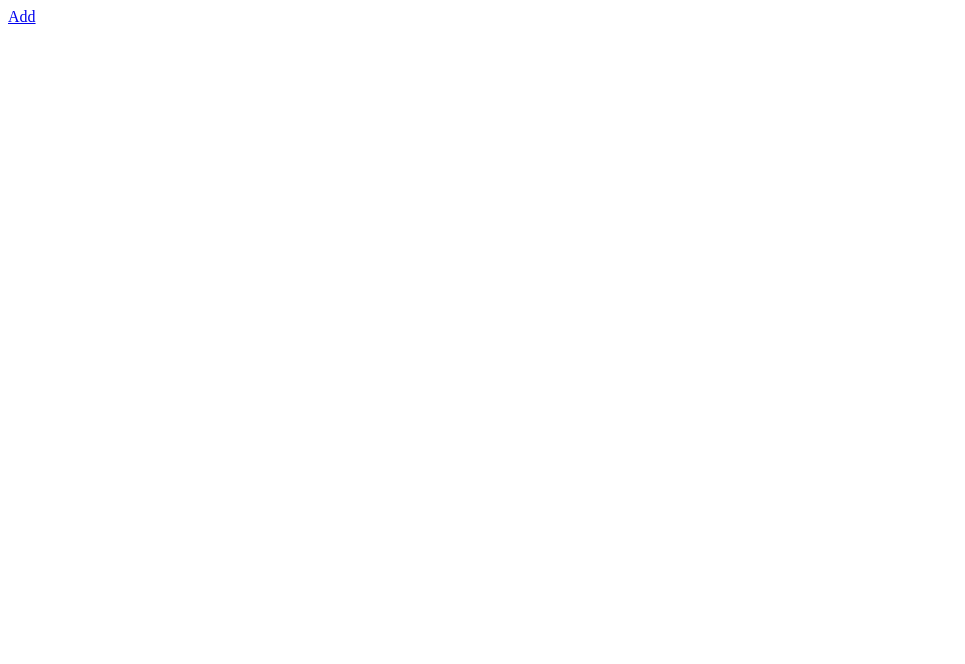
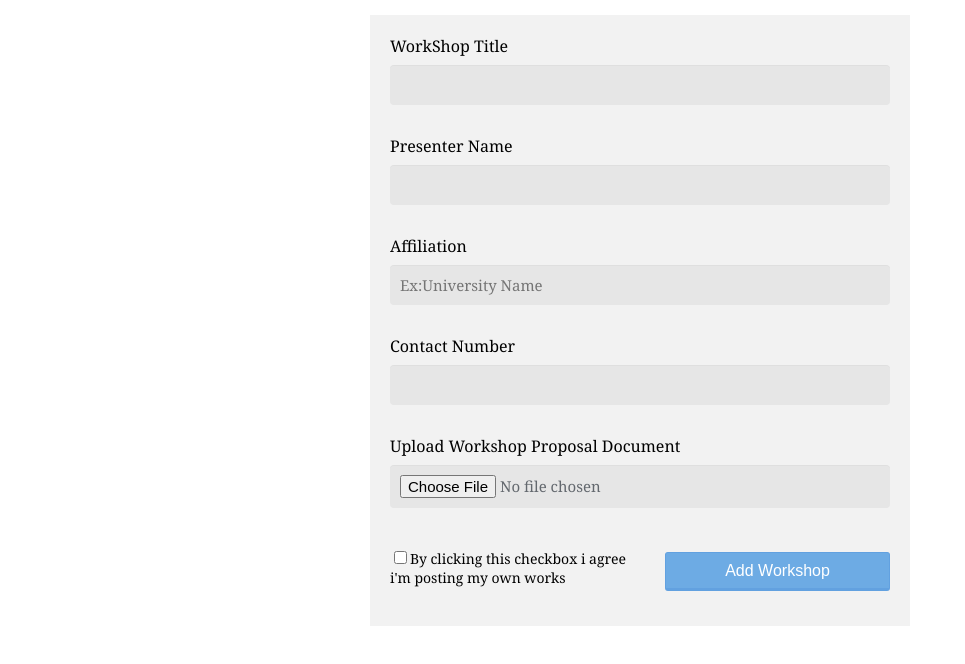
Before and after one commit to AkeelMNM/ConferenceMS-Frontend-Development, a React (Vite) app: page / in a window 1280 px wide. Shown: the top 664 px of the page, without its empty margins (0-965 px from the left). Built offline with nearby package versions, Linux system fonts and the light colour scheme.

Commit message:
AddResearchPaper.jsx and AddWorkShop.jsx added

```diff
--- a/App.jsx
+++ b/App.jsx
@@ -2,6 +2,7 @@ import React from "react";
 import {BrowserRouter as Router, Switch, Route} from "react-router-dom";
 import Home from "./components/Home";
 import AddResearchPaper from "./components/conference/AddResearchPaper";
+import AddWorkShop from "./components/conference/AddWorkShop";
 
 
 class App extends React.Component{
@@ -13,7 +14,7 @@ class App extends React.Component{
         return <Router>
             <Switch>
                 <Route exact path="/">
-                    <Home/>
+                    <AddWorkShop/>
                 </Route>
             </Switch>
         </Router>
--- a/components/conference/AddResearchPaper.jsx
+++ b/components/conference/AddResearchPaper.jsx
@@ -1,5 +1,6 @@
 import React from "react";
 import {Link} from "react-router-dom";
+import '../../styles/conference/Res&Work.css'
 
 class AddResearchPaper extends React.Component{
     constructor(props) {
@@ -19,7 +20,7 @@ class AddResearchPaper extends React.Component{
     }
     render() {
         return <div>
-            <Link to={"/"}>Home</Link>
+            <div className={'form-style-resWork'}>
                 <form>
                     <div>
                         <label htmlFor={'authorName'}>Author Name</label>
@@ -28,25 +29,30 @@ class AddResearchPaper extends React.Component{
                     </div>
                     <div>
                         <label htmlFor={'paperTitle'}>Paper Title</label>
-                    <input type={'text'} name={'paperTitle'} id={'paperTitle'} value={this.state.authorName}
+                        <input type={'text'} name={'paperTitle'} id={'paperTitle'} value={this.state.paperTitle}
                                onChange={event => this.onChange(event)} />
                     </div>
                     <div>
                         <label htmlFor={'email'}>Author Email</label>
-                    <input type={'text'} name={'email'} id={'email'} value={this.state.authorName}
+                        <input type={'text'} name={'email'} id={'email'} value={this.state.email}
                                onChange={event => this.onChange(event)} />
                     </div>
                     <div>
                         <label htmlFor={'date'}>Submitting Date</label>
-                    <input type={'date'} name={'date'} id={'date'} value={this.state.authorName}
+                        <input type={'date'} name={'date'} id={'date'} value={this.state.date}
                                onChange={event => this.onChange(event)} />
                     </div>
                     <div>
                         <label htmlFor={'file'}>Upload Research Paper</label>
-                    <input type={'file'} name={'file'} id={'file'} value={this.state.authorName}
+                        <input type={'file'} name={'file'} id={'file'} value={this.state.file}
                                onChange={event => this.onChange(event)} />
                     </div>
+                    <div>
+                        <div id={'checkB'}><input type={'checkbox'}/><span>By clicking this checkbox i agree i'm posting my own research works</span></div>
+                        <input type={'button'} value={'Add Research Paper'} />
+                    </div>
                 </form>
+            </div>
         </div>
     };
 }
--- /dev/null
+++ b/components/conference/AddWorkShop.jsx
@@ -0,0 +1,61 @@
+import React from "react";
+import {Link} from "react-router-dom";
+import '../../styles/conference/Res&Work.css'
+
+class AddWorkShop extends React.Component{
+    constructor(props) {
+        super(props);
+        this.state ={
+            presenterName:'',
+            workshopTitle:'',
+            email:'',
+            affiliation:'',
+            contactNo:'',
+            file:''
+        }
+    }
+
+    onChange(event){
+        const { name, value } = event.target;
+        this.setState({ [name] : value });
+    }
+    render() {
+        return <div>
+            <div className={'form-style-resWork'}>
+                <form>
+                    <div>
+                        <label htmlFor={'workshopTitle'}>WorkShop Title</label>
+                        <input type={'text'} name={'workshopTitle'} id={'workshopTitle'} value={this.state.workshopTitle}
+                               onChange={event => this.onChange(event)} />
+                    </div>
+                    <div>
+                        <label htmlFor={'presenterName'}>Presenter Name</label>
+                        <input type={'text'} name={'presenterName'} id={'presenterName'} value={this.state.presenterName}
+                               onChange={event => this.onChange(event)} />
+                    </div>
+                    <div>
+                        <label htmlFor={'affiliation'}>Affiliation</label>
+                        <input type={'text'} name={'affiliation'} id={'affiliation'} placeholder={'Ex:University Name'} value={this.state.email}
+                               onChange={event => this.onChange(event)} />
+                    </div>
+                    <div>
+                        <label htmlFor={'contactNo'}>Contact Number</label>
+                        <input type={'text'} name={'contactNo'} id={'contactNo'} value={this.state.contactNo}
+                               onChange={event => this.onChange(event)} />
+                    </div>
+                    <div>
+                        <label htmlFor={'file'}>Upload Workshop Proposal Document</label>
+                        <input type={'file'} name={'file'} id={'file'} value={this.state.file}
+                               onChange={event => this.onChange(event)} />
+                    </div>
+                    <div>
+                        <div id={'checkB'}><input type={'checkbox'}/><span>By clicking this checkbox i agree i'm posting my own works</span></div>
+                        <input type={'button'} value={'Add Workshop'} />
+                    </div>
+                </form>
+            </div>
+        </div>
+    };
+}
+
+export default AddWorkShop;
--- /dev/null
+++ b/styles/conference/Res&Work.css
@@ -0,0 +1,183 @@
+/*.big-style-div{
+    max-width: 850px;
+    height:600px;
+    padding: 10px 20px;
+    background: #f4f7f8;
+    margin: 10px auto;
+    padding: 20px;
+    border-radius: 6px;
+    font-family: Georgia, "Times New Roman", Times, serif;
+}
+
+#div1{
+    float: left;
+    width: 500px;
+}
+#div2{
+    float: left;
+    width: 300px;
+    margin-left: 13px;
+
+}
+
+#headLine{
+    font-size: 25px;
+    font-weight: bold;
+}
+
+h3{
+    margin-top:-3px ;
+}
+table{
+    margin-top:-15px ;
+}
+
+.amountPart1{
+    padding: 5px;
+}
+
+.amountPart2{
+    padding-left: 160px;
+}
+
+#optionDiv{
+    width: 100%;
+    height: 50px;
+}
+
+#payHead{
+    padding-top: 15px;
+    padding-bottom: 10px;
+    display: inline-block;
+    font-size: 18px;
+}
+
+.tabBtn{
+    width: 49%;
+    border:2px solid black;
+    padding: 5px;
+    color: white;
+    border-radius: 1px;
+    background-color:#4B99AD;
+    box-shadow: 3px 0px 3px #888888;
+    cursor: pointer;
+}
+
+.tabBtn:hover{
+    background-color:#109177;
+    color:white;
+}*/
+
+#checkB{
+    margin-top: 10px;
+    width: 50%;
+    font-size: 14px;
+}
+
+/**
+  ************************************************************************************
+ */
+
+.form-style-resWork{
+    max-width: 500px;
+    padding: 10px 20px;
+    background: #f4f7f8;
+    padding: 20px;
+    background: #f2f2f2;
+    margin: 15px auto 10px;
+    font-family: Georgia, "Times New Roman", Times, serif;
+}
+.form-style-resWork fieldset{
+    border: none;
+}
+.form-style-resWork legend {
+    font-size: 1.4em;
+    margin-bottom: 10px;
+}
+.form-style-resWork label {
+    display: block;
+    margin-bottom: 8px;
+}
+.form-style-resWork input[type="text"],
+.form-style-resWork input[type="date"],
+.form-style-resWork input[type="file"],
+.form-style-resWork select {
+    font-family: Georgia, "Times New Roman", Times, serif;
+    border: none;
+    border-radius: 4px;
+    font-size: 15px;
+    outline: 0;
+    padding: 10px;
+    width: 100%;
+    box-sizing: border-box;
+    -webkit-box-sizing: border-box;
+    -moz-box-sizing: border-box;
+    background: #e6e6e6;
+    color: #63686e;
+    -webkit-box-shadow: 0 1px 0 rgba(0,0,0,0.03) inset;
+    box-shadow: 0 1px 0 rgba(0,0,0,0.03) inset;
+    margin: 0 0 30px;
+}
+.form-style-resWork input[type="text"]:focus,
+.form-style-resWork input[type="date"]:focus,
+.form-style-resWork input[type="file"] focus,
+.form-style-resWork select:focus{
+    background: #e6e6e6;
+}
+.form-style-resWork select{
+    -webkit-appearance: menulist-button;
+    height:35px;
+}
+.form-style-resWork .number {
+    background: #1abc9c;
+    color: #fff;
+    height: 30px;
+    width: 30px;
+    display: inline-block;
+    font-size: 0.8em;
+    margin-right: 4px;
+    line-height: 30px;
+    text-align: center;
+    text-shadow: 0 1px 0 rgba(255,255,255,0.2);
+    border-radius: 15px 15px 15px 0px;
+}
+
+.form-style-resWork input[type="submit"],
+.form-style-resWork input[type="button"]
+{
+    position: relative;
+    display: block;
+    padding: 9px 29px 8px 29px;
+    color: #FFF;
+    background: #6dabe4;
+    font-size: 16px;
+    text-align: center;
+    font-style: normal;
+    width: 45%;
+    border: 1px solid #62a1e0;
+    border-width: 1px 1px 3px;
+    border-radius: 3px;
+    margin: -35px 275px 15px;
+}
+.form-style-resWork input[type="submit"]:hover,
+.form-style-resWork input[type="button"]:hover
+{
+    background: #62a1e0;
+}
+
+/**
+  ************************************************************************************
+ */
+
+/*
+.item-style-view{
+    width: 300px;
+    padding: 10px 20px;
+    background: #f4f7f8;
+    margin: 12px auto;
+    padding: 20px;
+    background: #f4f7f8;
+    font-family: Georgia, "Times New Roman", Times, serif;
+    float: left;
+    border-style: ridge;
+}*/
```
Also changed, not shown: styles/Ex.css (deleted), styles/conference/Ex.css (deleted). Lines whose indentation alone changed are shown as unchanged.
